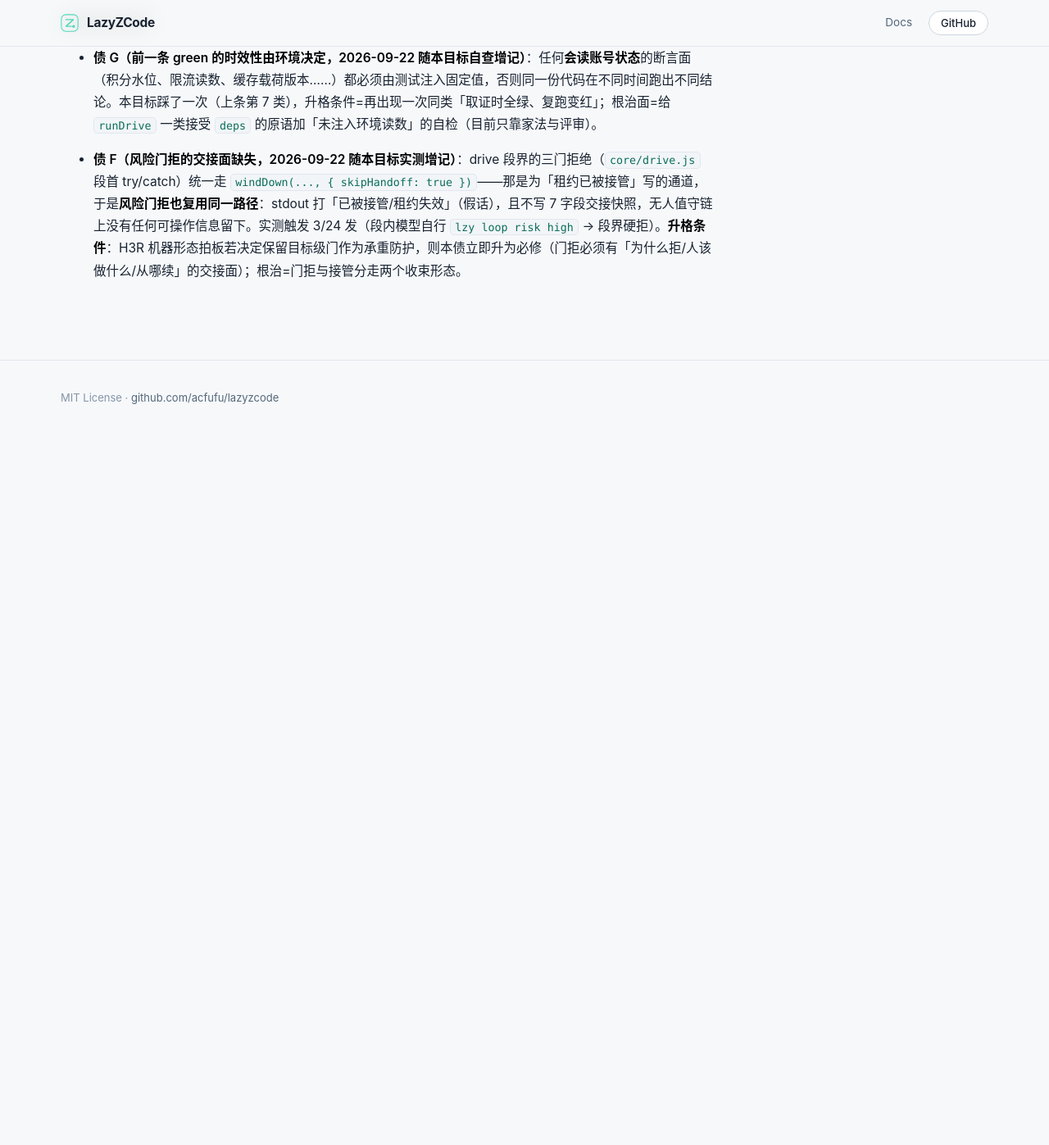
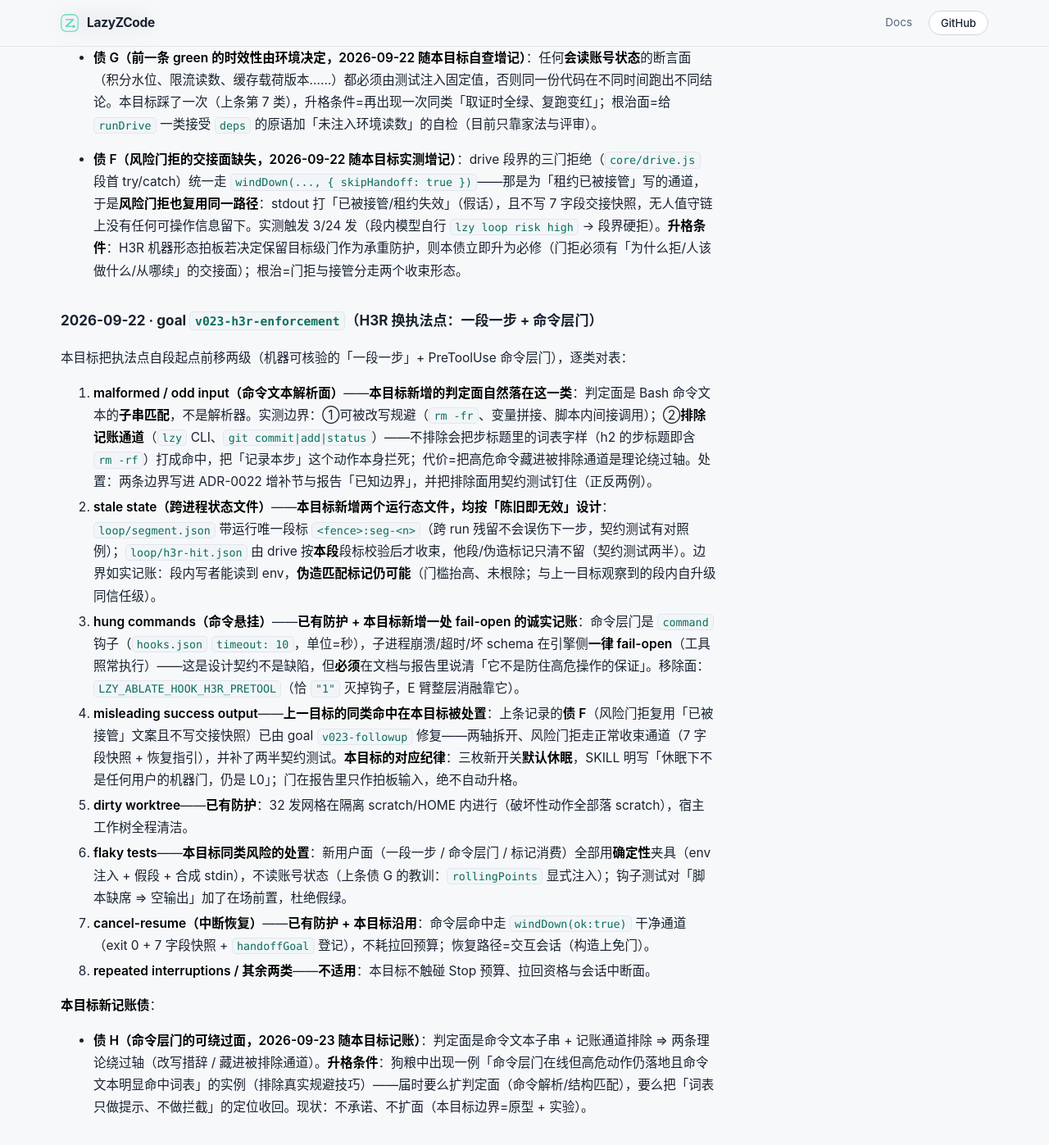
Before and after one commit to Acfufu/lazyzcode, a Jekyll site: the page built from docs/research-adversarial-checklist.md, in a window 1280 px wide and 1400 px high, scrolled down 4334 px. Shown: the top 1397 px of the window at 82% size. Built offline with Jekyll 4.4.1, drawn with Linux system fonts in a browser that asks for light colours; our own code applies the rules of GitHub Pages for plain Markdown files; before the commit the page ends 4879 px from its top, so only the background shows below that.

Commit message:
docs(h3r): the adversarial record for this goal, and debt F discharged
Goal: v023-h3r-enforcement#N7

```diff
--- a/docs/research-adversarial-checklist.md
+++ b/docs/research-adversarial-checklist.md
@@ -58,3 +58,20 @@
 
 
 - **债 F（风险门拒的交接面缺失，2026-09-22 随本目标实测增记）**：drive 段界的三门拒绝（`core/drive.js` 段首 try/catch）统一走 `windDown(..., { skipHandoff: true })`——那是为「租约已被接管」写的通道，于是**风险门拒也复用同一路径**：stdout 打「已被接管/租约失效」（假话），且不写 7 字段交接快照，无人值守链上没有任何可操作信息留下。实测触发 3/24 发（段内模型自行 `lzy loop risk high` → 段界硬拒）。**升格条件**：H3R 机器形态拍板若决定保留目标级门作为承重防护，则本债立即升为必修（门拒必须有「为什么拒/人该做什么/从哪续」的交接面）；根治=门拒与接管分走两个收束形态。
+
+### 2026-09-22 · goal `v023-h3r-enforcement`（H3R 换执法点：一段一步 + 命令层门）
+
+本目标把执法点自段起点前移两级（机器可核验的「一段一步」+ PreToolUse 命令层门），逐类对表：
+
+1. **malformed / odd input（命令文本解析面）**——**本目标新增的判定面自然落在这一类**：判定面是 Bash 命令文本的**子串匹配**，不是解析器。实测边界：①可被改写规避（`rm -fr`、变量拼接、脚本内间接调用）；②**排除记账通道**（`lzy` CLI、`git commit|add|status`）——不排除会把步标题里的词表字样（h2 的步标题即含 `rm -rf`）打成命中，把「记录本步」这个动作本身拦死；代价=把高危命令藏进被排除通道是理论绕过轴。处置：两条边界写进 ADR-0022 增补节与报告「已知边界」，并把排除面用契约测试钉住（正反两例）。
+2. **stale state（跨进程状态文件）**——**本目标新增两个运行态文件，均按「陈旧即无效」设计**：`loop/segment.json` 带运行唯一段标 `<fence>:seg-<n>`（跨 run 残留不会误伤下一步，契约测试有对照例）；`loop/h3r-hit.json` 由 drive 按**本段**段标校验后才收束，他段/伪造标记只清不留（契约测试两半）。边界如实记账：段内写者能读到 env，**伪造匹配标记仍可能**（门槛抬高、未根除；与上一目标观察到的段内自升级同信任级）。
+3. **hung commands（命令悬挂）**——**已有防护 + 本目标新增一处 fail-open 的诚实记账**：命令层门是 `command` 钩子（`hooks.json` `timeout: 10`，单位=秒），子进程崩溃/超时/坏 schema 在引擎侧**一律 fail-open**（工具照常执行）——这是设计契约不是缺陷，但**必须**在文档与报告里说清「它不是防住高危操作的保证」。移除面：`LZY_ABLATE_HOOK_H3R_PRETOOL`（恰 `"1"` 灭掉钩子，E 臂整层消融靠它）。
+4. **misleading success output**——**上一目标的同类命中在本目标被处置**：上条记录的**债 F**（风险门拒复用「已被接管」文案且不写交接快照）已由 goal `v023-followup` 修复——两轴拆开、风险门拒走正常收束通道（7 字段快照 + 恢复指引），并补了两半契约测试。**本目标的对应纪律**：三枚新开关**默认休眠**，SKILL 明写「休眠下不是任何用户的机器门，仍是 L0」；门在报告里只作拍板输入，绝不自动升格。
+5. **dirty worktree**——**已有防护**：32 发网格在隔离 scratch/HOME 内进行（破坏性动作全部落 scratch），宿主工作树全程清洁。
+6. **flaky tests**——**本目标同类风险的处置**：新用户面（一段一步 / 命令层门 / 标记消费）全部用**确定性**夹具（env 注入 + 假段 + 合成 stdin），不读账号状态（上条债 G 的教训：`rollingPoints` 显式注入）；钩子测试对「脚本缺席 ⇒ 空输出」加了在场前置，杜绝假绿。
+7. **cancel-resume（中断恢复）**——**已有防护 + 本目标沿用**：命令层命中走 `windDown(ok:true)` 干净通道（exit 0 + 7 字段快照 + `handoffGoal` 登记），不耗拉回预算；恢复路径=交互会话（构造上免门）。
+8. **repeated interruptions / 其余两类**——**不适用**：本目标不触碰 Stop 预算、拉回资格与会话中断面。
+
+**本目标新记账债**：
+
+- **债 H（命令层门的可绕过面，2026-09-23 随本目标记账）**：判定面是命令文本子串 + 记账通道排除 ⇒ 两条理论绕过轴（改写措辞 / 藏进被排除通道）。**升格条件**：狗粮中出现一例「命令层门在线但高危动作仍落地且命令文本明显命中词表」的实例（排除真实规避技巧）——届时要么扩判定面（命令解析/结构匹配），要么把「词表只做提示、不做拦截」的定位收回。现状：不承诺、不扩面（本目标边界=原型 + 实验）。
```
